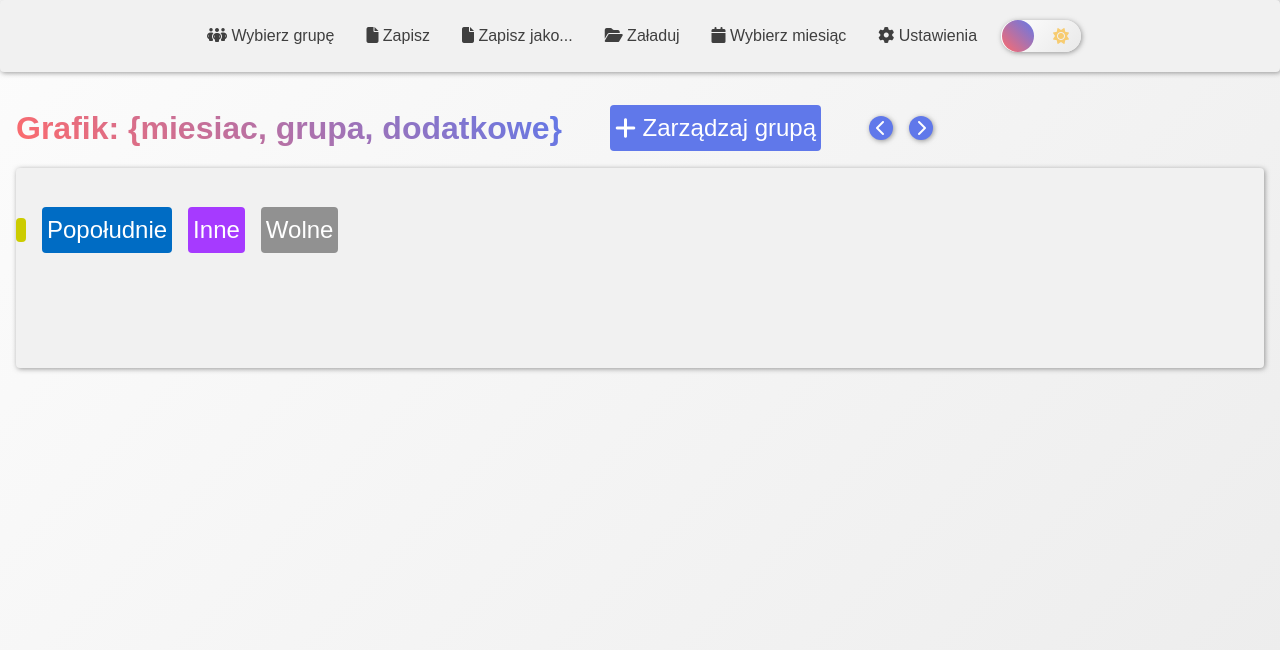
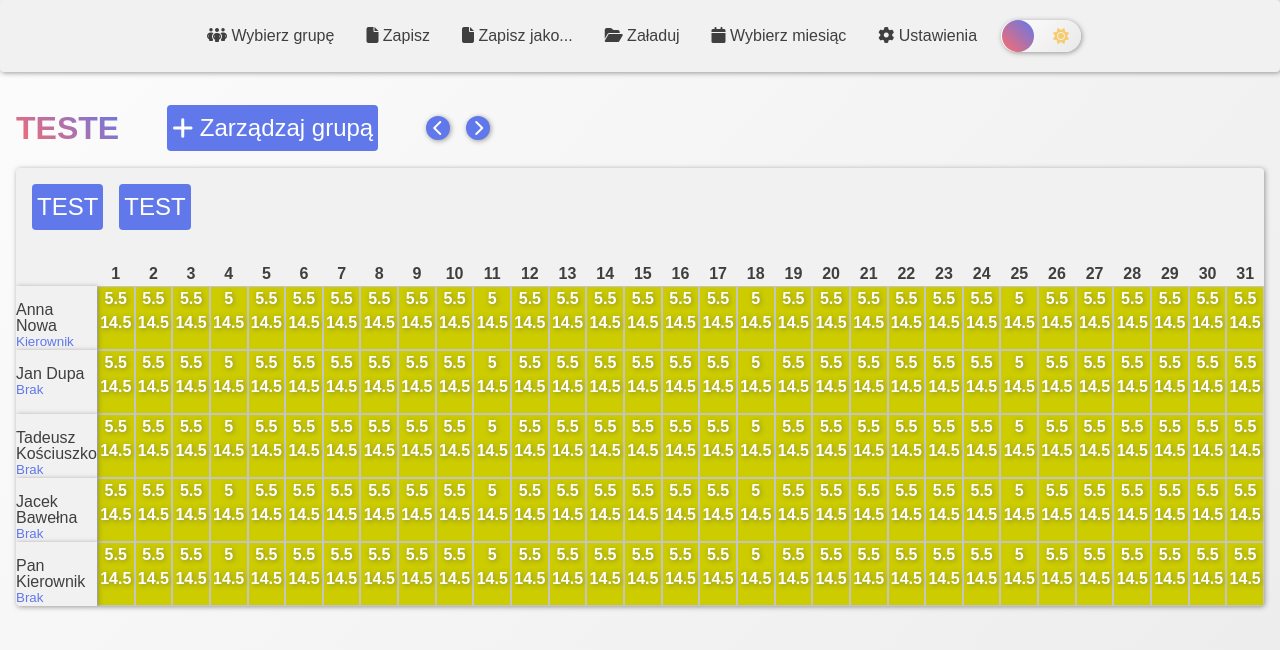
Before and after one commit to PendolinoVoyager/scheduler, a website with bundled scripts: page static/index.html in a window 1280 px wide. Built offline with nearby package versions, Linux system fonts and the light colour scheme.

Commit message:
add cellsview

```diff
--- a/src/renderer/app.ts
+++ b/src/renderer/app.ts
@@ -3,6 +3,7 @@ import DarkModeController from './controllers/DarkModeController.js';
 import ModalService from './services/ModalService.js';
 import HoverBoxService from './services/HoverBox.js';
 import GroupSettingsController from './controllers/GroupSettingsController.js';
+import ScheduleController from './controllers/scheduleControllers/ScheduleController.js';
 import { Schedule } from './models/Schedule.js';
 import state from './state.js';
 import { CONFIG } from './config.js';
@@ -13,9 +14,11 @@ class App {
   //Controllers
   public darkModeController = new DarkModeController();
   public groupSettingsController = new GroupSettingsController();
+  public scheduleController = new ScheduleController();
   constructor() {
     this.#addDefaultListeners();
     const schedule = new Schedule(state.group, state.year, state.month);
+    this.scheduleController.createLiveSchedule(schedule);
   }
   #addDefaultListeners() {
     window.addEventListener('beforeunload', (e) => {
--- a/src/renderer/controllers/scheduleControllers/ScheduleController.ts
+++ b/src/renderer/controllers/scheduleControllers/ScheduleController.ts
@@ -1,12 +1,12 @@
 import { Schedule } from '../../models/Schedule.js';
 import { AbstractController } from '../AbstractController.js';
 import type { ScheduleJSON } from '../../models/ScheduleTypes.js';
+import CellsView from '../../views/scheduleViews/CellsView.js';
 import View from '../../views/View.js';
-import CellsView from '../../views/scheduleViews/CellsView.js';
 
 export default class ScheduleController extends AbstractController {
   public schedule: Schedule | null = null;
-  cellsView: CellsView;
+  cellsView: View;
   //GOALS
   //1. render the raw CellData
   //2. render Employee headers
@@ -18,9 +18,10 @@ export default class ScheduleController extends AbstractController {
   // The recovery should proceed when a group is found and date is before cutoff.
   constructor() {
     super();
-    this.cellsView = new CellsView(document.querySelector('body')!);
+    this.cellsView = new CellsView(document.getElementById('calendar-body')!);
   }
   createLiveSchedule(Schedule: Schedule) {
+    document.getElementById('main-info')!.innerText = 'TESTE';
     this.renderRawCellData(Schedule.exportJSON());
   }
   renderRawCellData(scheduleJSON: ScheduleJSON) {
--- a/src/renderer/views/scheduleViews/CellsView.ts
+++ b/src/renderer/views/scheduleViews/CellsView.ts
@@ -1,5 +1,6 @@
-import { ScheduleJSON } from '../../models/ScheduleTypes';
-import View from '../View';
+import { CONFIG } from '../../config.js';
+import { CellData, ScheduleJSON } from '../../models/ScheduleTypes.js';
+import View from '../View.js';
 
 export default class CellsView extends View {
   public data!: ScheduleJSON;
@@ -7,6 +8,39 @@ export default class CellsView extends View {
     super(parentElement);
   }
   generateMarkup(): string {
-    return 'Not implemented';
+    this.parentElement.style.gridTemplateColumns = `2fr repeat(${this.data.length}, 1fr)`;
+    return (
+      this.#generateHeader() +
+      this.data.employees.map((_, i) => this.#generateRow(i)).join('')
+    );
+  }
+  #generateRow(row: number): string {
+    return (
+      this.#generateEmployee(row) +
+      this.data.data[row]
+        .map((cell) => this.#generateCell(cell, row + 1))
+        .join('')
+    );
+  }
+  #generateCell(cellData: CellData, row: number): string {
+    return `<div class="cell ${cellData.shiftType.toLowerCase()}" data-day="${
+      cellData.day
+    }" data-row="${row}">${cellData.startTime}<br>${cellData.endTime}</div>`;
+  }
+  #generateEmployee(row: number): string {
+    return `<div class="cell-employee"><p class="schedule-employee-name">${
+      this.data.employees[row].name
+    }</p>
+    <p class="schedule-employee-position">${
+      this.data.employees[row].position || 'Brak'
+    }</p>
+    </div>`;
+  }
+  #generateHeader(): string {
+    const divs: string[] = [];
+    for (let i = 0; i < 1 + this.data.length; i++) {
+      divs.push(`<div class="cell-header">${i || ''}</div>`);
+    }
+    return divs.join('');
   }
 }
--- a/static/index.html
+++ b/static/index.html
@@ -3,7 +3,6 @@
   <head>
     <meta charset="UTF-8" />
     <!-- https://developer.mozilla.org/en-US/docs/Web/HTTP/CSP -->
-
 
     <meta
       http-equiv="Content-Security-Policy"
@@ -22,17 +21,19 @@
     <div id="overlay" class="hidden"></div>
     <div id="modal-box" class="hidden">
       <i class="fas fa-circle-xmark fa-2xl" id="btn-close-modal"></i>
-        <div id="modal">
-
-        </div>
+      <div id="modal"></div>
     </div>
 
     <nav id="navbar-top">
-      <div class="nav-item"><i class="fas fa-people-group"></i> Wybierz grupę</div>
+      <div class="nav-item">
+        <i class="fas fa-people-group"></i> Wybierz grupę
+      </div>
       <div class="nav-item"><i class="fas fa-file"></i> Zapisz</div>
       <div class="nav-item"><i class="fas fa-file"></i> Zapisz jako...</div>
       <div class="nav-item"><i class="fas fa-folder-open"></i> Załaduj</div>
-      <div class="nav-item"><i class="fas fa-calendar"></i> Wybierz miesiąc</div>
+      <div class="nav-item">
+        <i class="fas fa-calendar"></i> Wybierz miesiąc
+      </div>
 
       <div class="nav-item"><i class="fas fa-gear"></i> Ustawienia</div>
 
@@ -42,7 +43,6 @@
       </div>
     </nav>
     <main>
-
       <div class="calendar-header">
         <h1 class="text-gradient" id="main-info">
           Grafik: {miesiac, grupa, dodatkowe}
@@ -61,15 +61,12 @@
       </div>
 
       <div id="calendar">
-          <div class="simple-shift-select flex-row">
-              <div class="flex-row">
-                <button class="box-sharp morning"></button>
-                <button class="box-sharp afternoon">Popołudnie</button>
-                <button class="box-sharp custom">Inne</button>
-                <button class="box-sharp none">Wolne</button>
+        <div id="calendar-header" class="flex-row">
+          <div class="box-sharp">TEST</div>
+          <div class="box-sharp">TEST</div>
         </div>
+        <div id="calendar-body"></div>
       </div>
-        <div>
     </main>
   </body>
 </html>
--- a/static/style.css
+++ b/static/style.css
@@ -521,3 +521,60 @@ select {
 .warning {
   background-color: var(--color-warning);
 }
+#calendar-header {
+  margin-bottom: 1rem;
+  padding: 1rem;
+}
+#calendar-body {
+  display: grid;
+  overflow-x: scroll;
+  overflow-y: hidden;
+  position: relative;
+}
+.cell-header {
+  text-align: center;
+  border-radius: 0px;
+  border: none;
+  border-top: none;
+  border-left: none;
+
+  font-weight: bold;
+}
+.cell-employee {
+  min-height: 4rem;
+  background-color: var(--box-primary);
+  box-shadow: var(--shadow);
+  user-select: none;
+  border-radius: 0;
+  position: sticky;
+  left: 0;
+  line-height: 1rem;
+}
+.cell-employee-name {
+  font-size: small;
+  padding: 0;
+  margin: 0;
+}
+.schedule-employee-position {
+  font-size: smaller;
+  margin: 0;
+  padding: 0;
+
+  color: var(--color-primary);
+}
+
+.cell {
+  border-radius: 0px;
+  border: 1px solid var(--text-inverted);
+  user-select: none;
+  cursor: pointer;
+  font-weight: bold;
+
+  text-align: center;
+  color: white;
+  text-shadow: var(--shadow);
+  transition: transform 0.2s linear;
+}
+.cell:hover {
+  transform: scale(1.15, 1.15);
+}
```
Also changed, not shown: tests/Schedule/ScheduleController.test.ts (+3 -1 lines), tests/testHelpers.ts (+4 -3 lines), dist/renderer/app.js, dist/renderer/controllers/scheduleControllers/ScheduleController.js, dist/renderer/models/Employee.js, dist/renderer/models/Schedule.js, dist/renderer/views/View.js, dist/renderer/views/scheduleViews/CellsView.js (added). Lines whose indentation alone changed are shown as unchanged.
